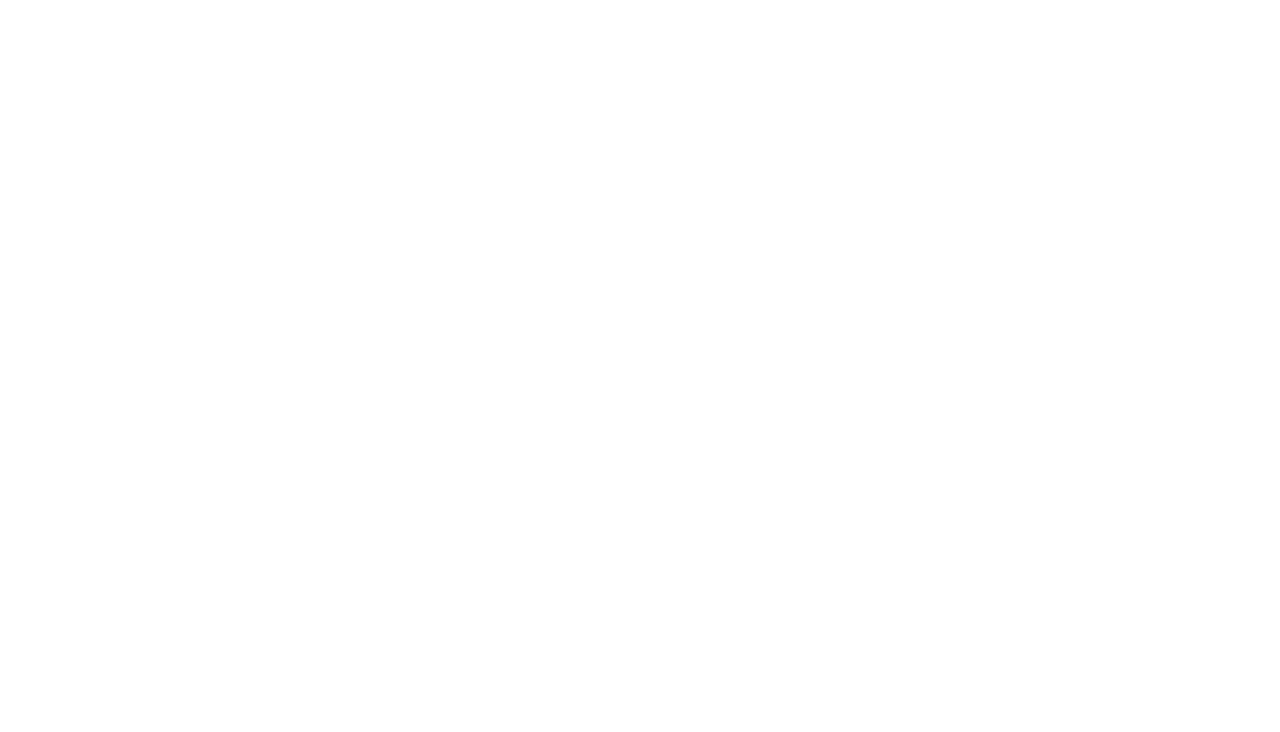
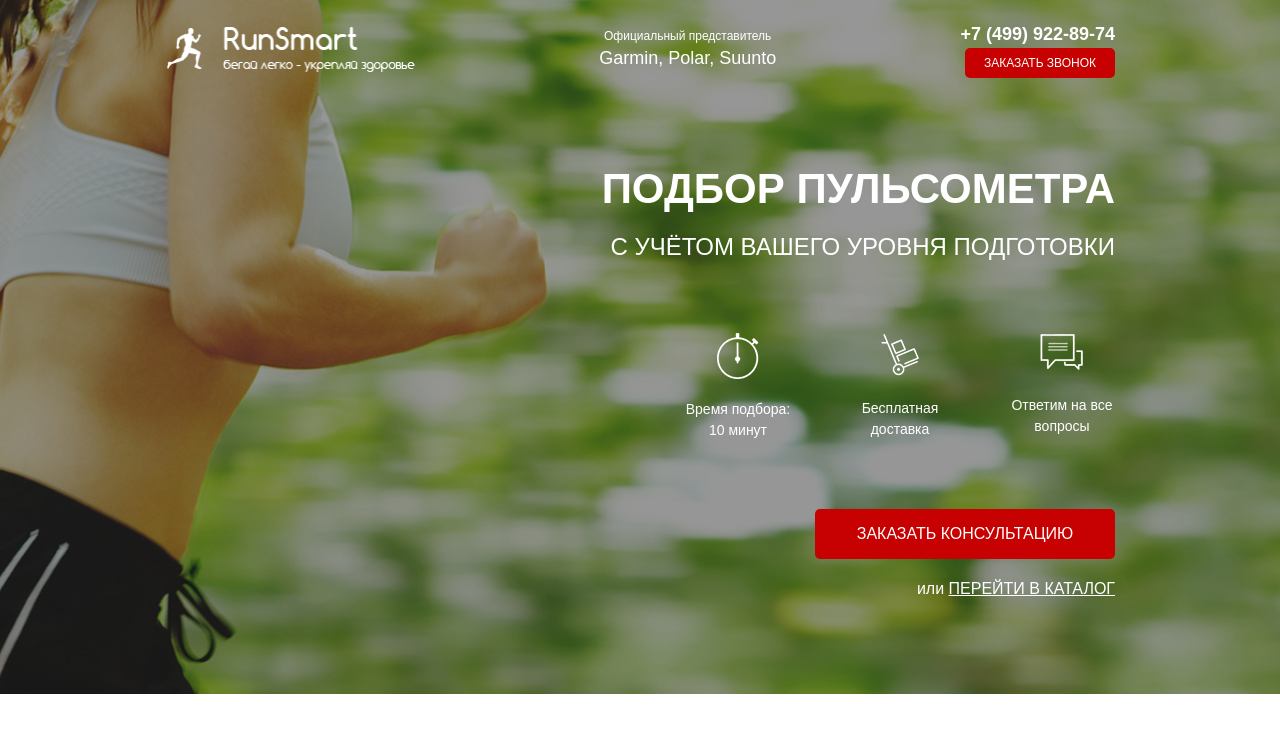
Before and after one commit to TemirlanBat/pulsometres, a website: page src/index.html in a window 1280 px wide. Drawn offline with Linux system fonts and the light colour scheme.

Commit message:
madу promo

```diff
--- /dev/null
+++ b/src/css/blocks/promo.min.css
@@ -0,0 +1 @@
+.promo{min-height:650px;padding:21px 0 93px 0;background:url(../../img/background/promo_bg.jpg) center center/cover no-repeat}
--- a/src/index.html
+++ b/src/index.html
@@ -6,9 +6,48 @@
     <link rel="stylesheet" href="css/bootstrap-reboot.min.css">
     <link rel="stylesheet" href="css/fonts.css">
     <link rel="stylesheet" href="css/style.min.css">
-    <title>Document</title>
+    <title>Pulse</title>
 </head>
 <body>
-
+    <div class="promo">
+        <div class="container">
+        <header class="header">
+            <a href="#" class="header__logo">
+                <img src="icons/logo/logo.png" alt="logo">
+            </a>
+            <div class="header__official">
+                Официальный представитель
+                <span>Garmin, Polar, Suunto</span>
+            </div>
+            <div class="header__contacts">
+                <a href="tel:+74999228974" class="header__phone">+7 (499) 922-89-74</a>
+                <button class="button">заказать звонок</button>
+            </div>
+        </header>
+        <div class="promo__wrapper">
+            <h1 class="promo__header">Подбор пульсометра</h1>
+            <h2 class="promo__subheader">с учётом Вашего уровня подготовки</h2>
+            <div class="promo__icons">
+                <div class="promo__icon">
+                    <img src="icons/promo/timer.png" alt="timer">
+                    Время подбора:
+                    10 минут
+                </div>
+                <div class="promo__icon">
+                    <img src="icons/promo/hand-cart.png" alt="hand-cart">
+                    Бесплатная
+                    доставка
+                </div>
+                <div class="promo__icon">
+                    <img src="icons/promo/messages.png" alt="messages">
+                    Ответим
+                    на все вопросы
+                </div>
+            </div>
+            <button class="button button_main">заказать кОНСУЛЬТАЦИЮ</button>
+            <div class="promo__link">или <a href="#">ПЕРЕЙТИ В КАТАЛОГ</a></div>
+        </div>
+    </div>
+    </div>
 </body>
 </html>
--- /dev/null
+++ b/src/sass/blocks/_buttons.sass
@@ -0,0 +1,16 @@
+.button
+    width: 150px
+    height: 30px
+    border-radius: 5px
+    border: none
+    background-color: #c70101
+    color: #ffffff
+    font-size: 12px
+    font-weight: 500
+    text-transform: uppercase
+    &_main
+        width: 300px
+        height: 50px
+        font-size: 16px
+        text-transform: uppercase
+        margin-top: 68px
--- /dev/null
+++ b/src/sass/blocks/_header.sass
@@ -0,0 +1,28 @@
+.header
+    display: flex
+    justify-content: space-between
+    align-items: center
+    &__logo
+        width: 250px
+        img
+            width: 100%
+    &__official
+        color: #ffffff
+        font-size: 12px;
+        font-weight: 500;
+        text-align: center
+        span
+            display: block
+            font-size: 18px
+    &__contacts
+        display: flex
+        flex-direction: column
+        align-items: flex-end
+    &__phone
+        display: block
+        color: #ffffff
+        font-size: 18px
+        font-weight: 700
+        &:hover
+            color: #ffffff
+            text-decoration: none
--- /dev/null
+++ b/src/sass/blocks/_promo.sass
@@ -0,0 +1,46 @@
+.promo
+    min-height: 650px
+    padding: 21px 0 93px 0
+    background: url('../../img/background/promo_bg.jpg') center (center/cover) no-repeat
+    &__wrapper
+        display: flex
+        flex-direction: column
+        align-items: flex-end
+        margin-top: 90px
+    &__header
+        color: #ffffff
+        font-size: 42px
+        font-weight: 700
+        text-transform: uppercase
+        line-height: 42px
+    &__subheader
+        color: #ffffff
+        font-size: 24px
+        font-weight: 500
+        text-transform: uppercase
+        line-height: 24px
+        margin-top: 17px
+    &__icons
+        margin-top: 66px
+        width: 430px
+        display: flex
+        justify-content: space-between
+    &__icon
+        width: 106px
+        color: #ffffff
+        font-size: 14px
+        font-weight: 500
+        text-align: center
+        img
+            display: block
+            margin: 0 auto
+            margin-bottom: 20px
+    &__link
+        color: #ffffff
+        font-size: 16px
+        font-weight: 500
+        margin-top: 18px
+        a
+            color: #ffffff
+            text-decoration: underline
+            text-transform: uppercase
--- /dev/null
+++ b/src/sass/style.sass
@@ -0,0 +1,11 @@
+@import 'bases/mixins.sass'
+@import 'bases/variables.sass'
+@import 'blocks/promo.sass'
+@import 'blocks/_header'
+@import 'blocks/_buttons'
+*
+    font-family: 'Museo Sans Cyrl', sans-serif
+
+.container
+    max-width: 950px
+    margin: 0 auto
--- a/src/sass/style.scss
+++ /dev/null
@@ -1,6 +0,0 @@
-@import 'bases/mixins.scss'
-@import 'bases/variables.scss'
-
-* {
-    font-family: 'Museo Sans Cyrl', sans-serif;
-}
```
Also changed, not shown: src/css/style.min.css, src/icons/promo/hand-cart.png (added), src/sass/bases/_mixins.sass (added), src/sass/bases/_mixins.scss (deleted), src/sass/bases/_variables.sass (added), src/sass/bases/_variables.scss (deleted).
